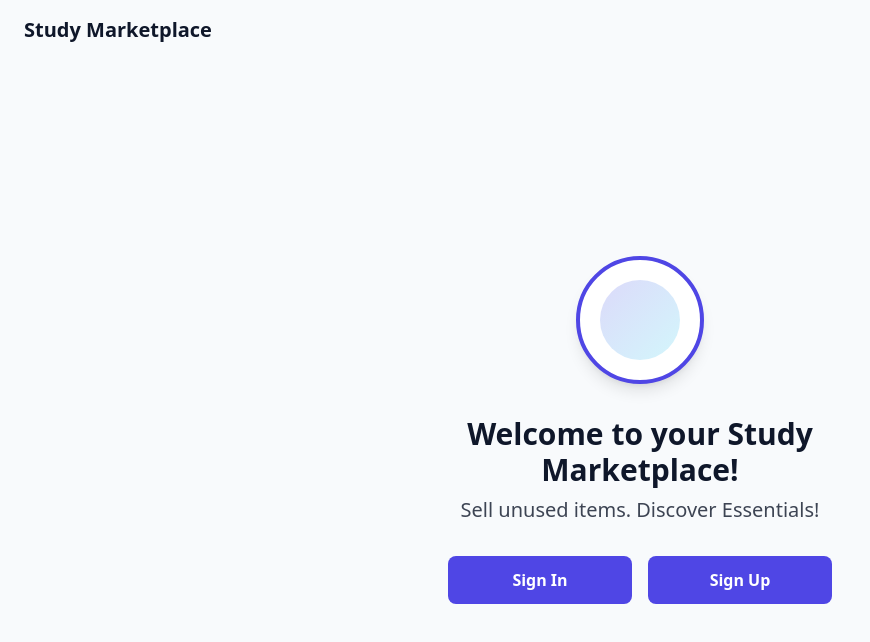
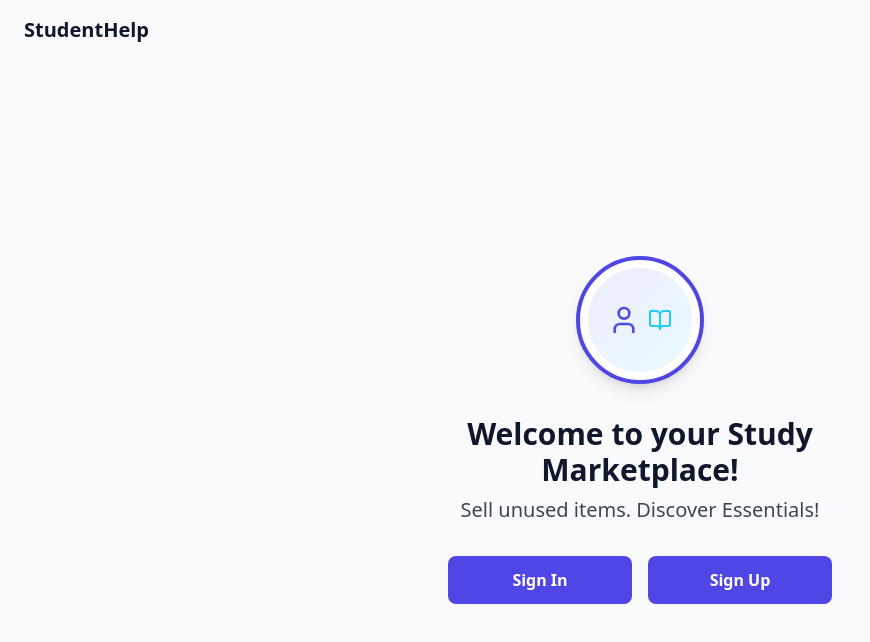
Before and after one commit to kashi-verma/StudentHelp, a React (Vite) app: page / in a window 1280 px wide. Shown: the top 642 px of the page, without its empty margins (0-870 px from the left). Built offline with nearby package versions, Linux system fonts and the light colour scheme.

Commit message:
Update project name and logo
Replaced "Study Marketplace" with "StudentHelp" in the header and updated the logo with a user-centric design.

```diff
--- a/src/components/Header.tsx
+++ b/src/components/Header.tsx
@@ -5,7 +5,7 @@ const Header = () => {
   return (
     <header className="w-full px-6 py-4">
       <h1 className="text-xl font-semibold text-[#0F172A]">
-        Study Marketplace
+        StudentHelp
       </h1>
     </header>
   );
--- a/src/components/Logo.tsx
+++ b/src/components/Logo.tsx
@@ -1,11 +1,16 @@
 
 import React from 'react';
+import { User, BookOpen } from 'lucide-react';
 
 const Logo = () => {
   return (
     <div className="flex justify-center mb-8">
-      <div className="w-32 h-32 rounded-full border-4 border-[#4F46E5] flex items-center justify-center bg-white shadow-lg">
-        <div className="w-20 h-20 rounded-full bg-gradient-to-br from-[#4F46E5] to-[#22D3EE] opacity-20"></div>
+      <div className="w-32 h-32 rounded-full border-4 border-[#4F46E5] flex items-center justify-center bg-white shadow-lg relative">
+        <div className="flex items-center justify-center space-x-2">
+          <User className="w-8 h-8 text-[#4F46E5]" />
+          <BookOpen className="w-6 h-6 text-[#22D3EE]" />
+        </div>
+        <div className="absolute inset-2 rounded-full bg-gradient-to-br from-[#4F46E5] to-[#22D3EE] opacity-10"></div>
       </div>
     </div>
   );
```
